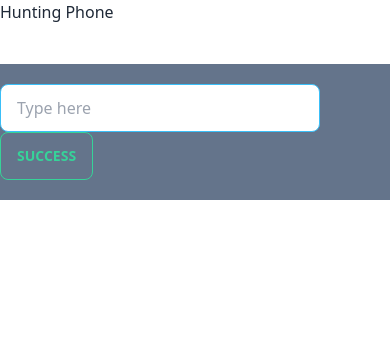
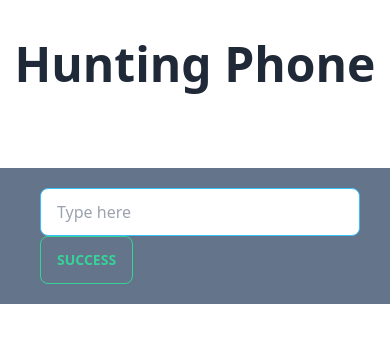
Before and after one commit to hummerheads/Phone-Hunter, a plain HTML site: page index.html in a window 390 px wide. Drawn offline with nearby package versions, Linux system fonts and the light colour scheme; no server answers.

Commit message:
Responsive

```diff
--- a/index.html
+++ b/index.html
@@ -8,12 +8,12 @@
     <script src="https://cdn.tailwindcss.com"></script>
     <script src="js/api.js"></script>
 </head>
-<body>
+<body class="mx-0 md:mx-5 lg:mx-32 md:px-5 lg:px-32">
     <head>
-        <h2>Hunting Phone</h2>
+        <h2 class="text-center text-5xl font-black py-10">Hunting Phone</h2>
     </head>
     <main class="">
-        <section class=" mx-auto bg-slate-500 my-10 py-5">
+        <section class=" mx-auto bg-slate-500 my-10 py-5 pl-10">
             <input id="text-input" type="text" placeholder="Type here" class="input input-bordered input-info w-full max-w-xs" />
             <button onclick="searchClick()" class="btn btn-outline btn-success">Success</button>
         </section>
```
